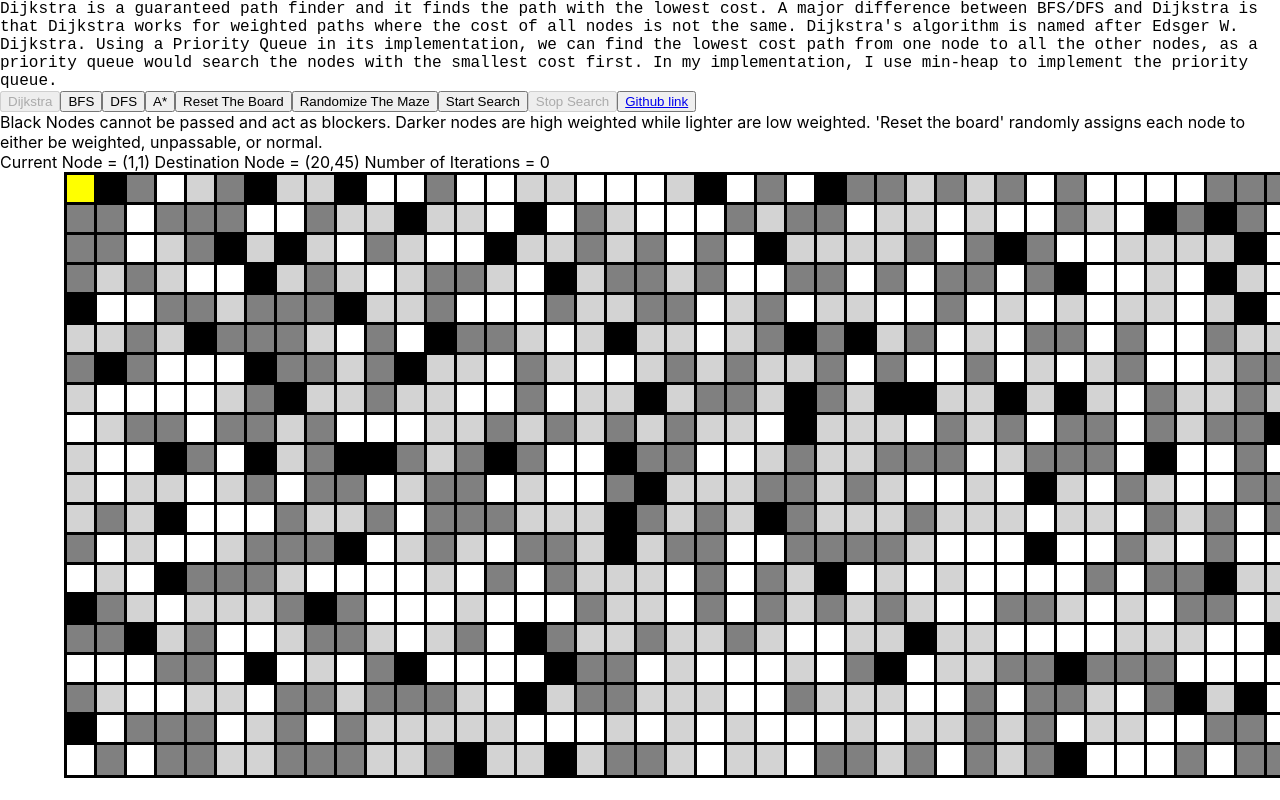
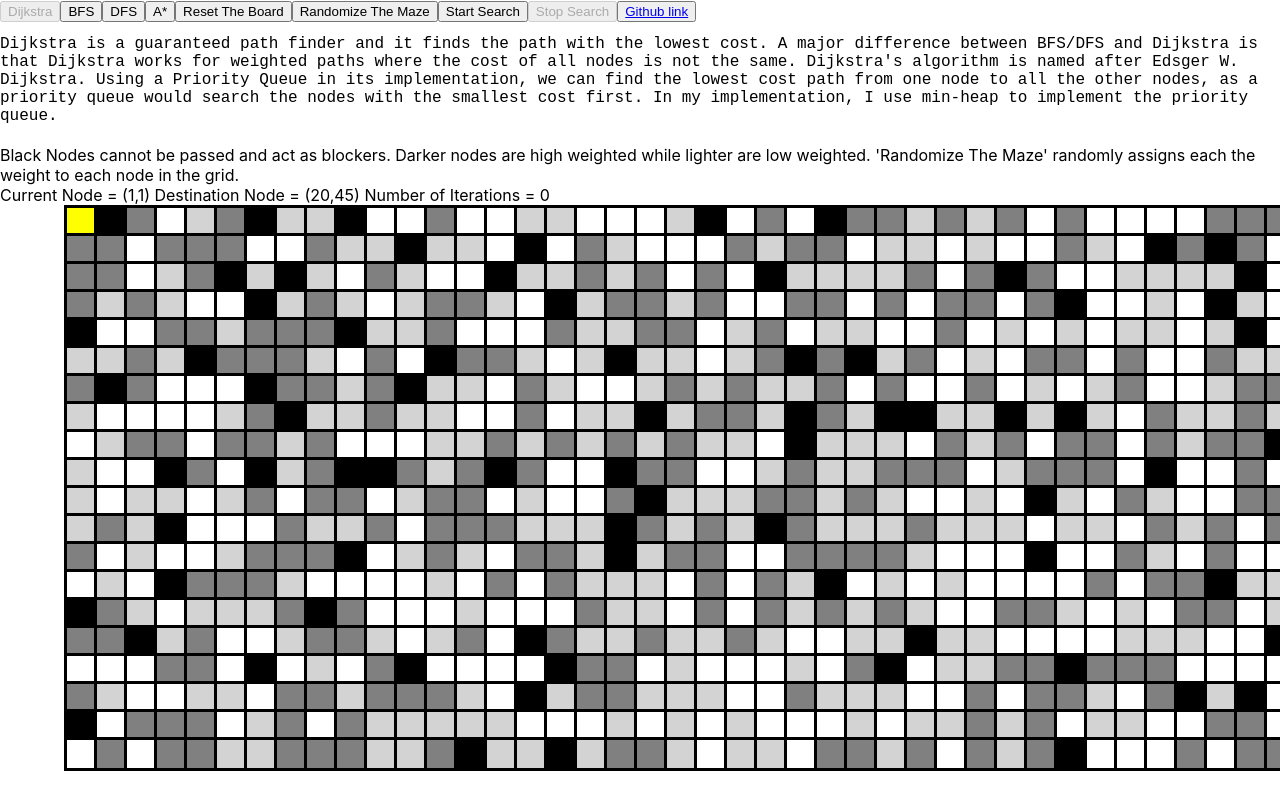
Before and after one commit to Satyam19946/visualizer, a React (Create React App) app: page /#/Pathfinder in a window 1280 px wide. Shown: the top 800 px of the page. Built offline with nearby package versions, Linux system fonts and the light colour scheme.

Commit message:
Some css changes

```diff
--- a/src/PathFinding/Pathfinder.js
+++ b/src/PathFinding/Pathfinder.js
@@ -11,7 +11,7 @@ const HIGH_WEIGHTED_NODES_COLOR = "gray";
 const LOW_WEIGHTED_NODES_COLOR = "lightgray";
 const UNPASSABLE_NODES_COLOR = "black";
 const NO_WEIGHT_NODES_COLOR = "white";
-const legend = "Black Nodes cannot be passed and act as blockers. Darker nodes are high weighted while lighter are low weighted. 'Reset the board' randomly assigns each node to either be weighted, unpassable, or normal."
+const legend = "Black Nodes cannot be passed and act as blockers. Darker nodes are high weighted while lighter are low weighted. 'Randomize The Maze' randomly assigns each the weight to each node in the grid."
 
 
 // Pathfinder tells which algorithm we are using.
@@ -244,7 +244,7 @@ class Pathfinder extends Component {
     }
 
     startInterval(){
-        this.intervalID = window.setInterval(this.search, 1);
+        this.intervalID = window.setInterval(this.search, 10);
     }
 
     stopInterval(){
@@ -287,7 +287,6 @@ class Pathfinder extends Component {
 
         return (
             <div>
-                <div className={styles.Description}>{this.description}</div>
                 <button onClick={this.changeToDijkstra} disabled={this.state.algorithm === "Dijkstra"}>Dijkstra</button>
                 <button onClick={this.changeToBfs} disabled={this.state.algorithm === "BFS"}>BFS</button>
                 <button onClick={this.changeToDfs} disabled={this.state.algorithm === "DFS"}>DFS</button>
@@ -297,6 +296,7 @@ class Pathfinder extends Component {
                 {startSearchButton}
                 {stopSearchButton}
                 <button><a href="https://github.com/satyam19946/visualizer">Github link</a></button>
+                <div className={styles.Description}>{this.description}</div>
                 <br />
                 {legend}
                 <br />
--- a/src/PathFinding/SearchGrid.module.css
+++ b/src/PathFinding/SearchGrid.module.css
@@ -6,7 +6,8 @@
     padding-bottom: 1%;
     margin-left: auto;
     margin-right: auto;
-    grid-template-rows: repeat(20, 30px);
+    margin-bottom: 1em;
+    grid-template-rows: repeat(20, 28px);
     grid-template-columns: repeat(45, 30px);
     position: absolute;
 }
@@ -16,10 +17,11 @@
     border-color: black;
     text-align: center;
     width: 30px;
-    height: 30px;
+    height: 28px;
 }
 
 .Description {
-    font-size: 8;
+    font-size: 6;
     font-family:'Courier New', Courier, monospace;
+    padding-top: 1%;
 }
```
